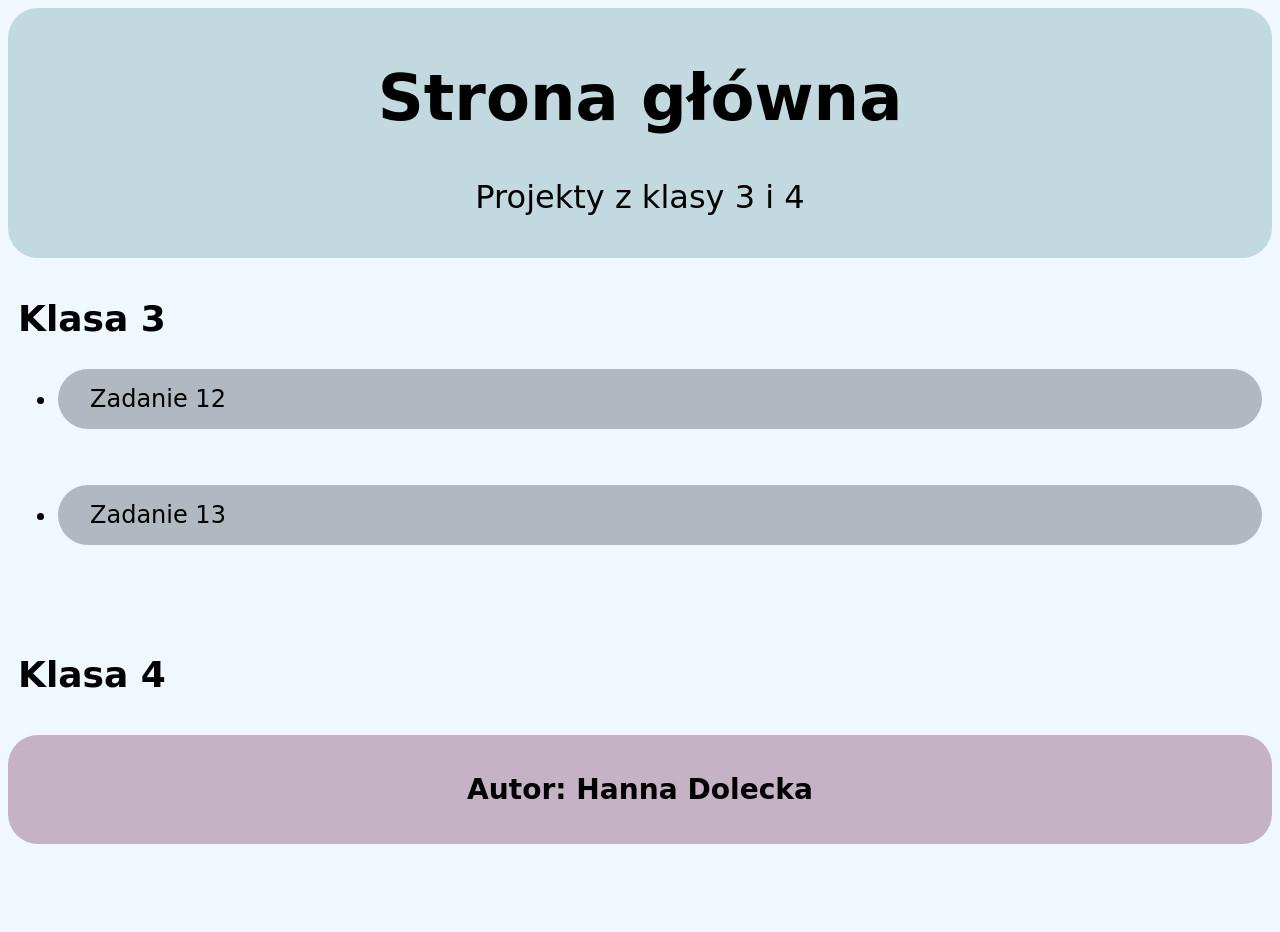
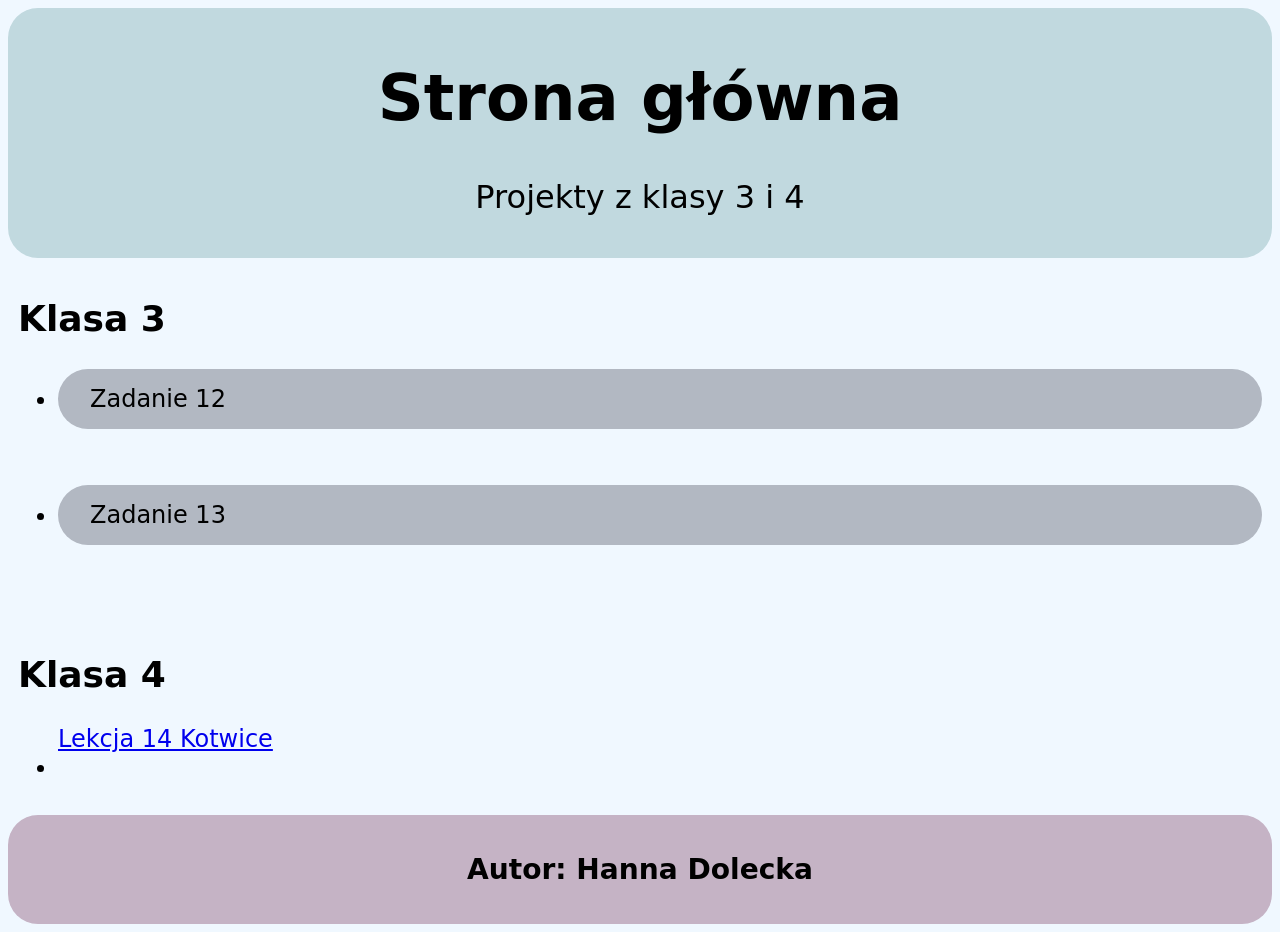
Before and after one commit to VicaDeAng/strona, a plain HTML site: page index.html in a window 1280 px wide. Before the commit the page ends 852 px from the top, so only its background shows below. Drawn offline with Linux system fonts and the light colour scheme.

Commit message:
Update index.html

```diff
--- a/index.html
+++ b/index.html
@@ -21,10 +21,14 @@
             </ul>
             <br></br>
             <h2> Klasa 4</h2>
+            <ul class="project-4>
+                <li><a href="https://vicadeang.github.io/kotwice/" target="_blank">Lekcja 14 Kotwice</a><li>
+            </ul>
         </div>
         <footer>
             <h3>Autor: Hanna Dolecka</h3>
         </footer>
     </div>
 </body>
+
 </html>
```
